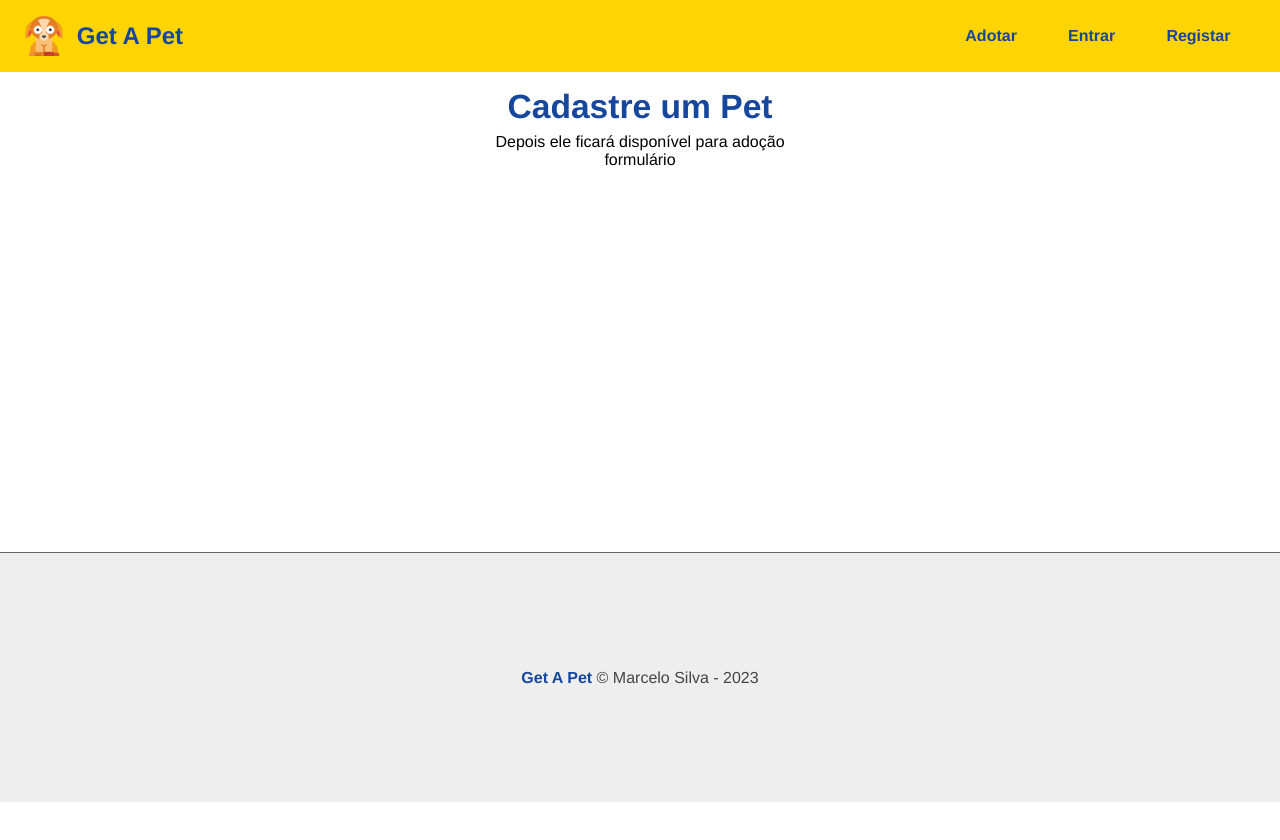
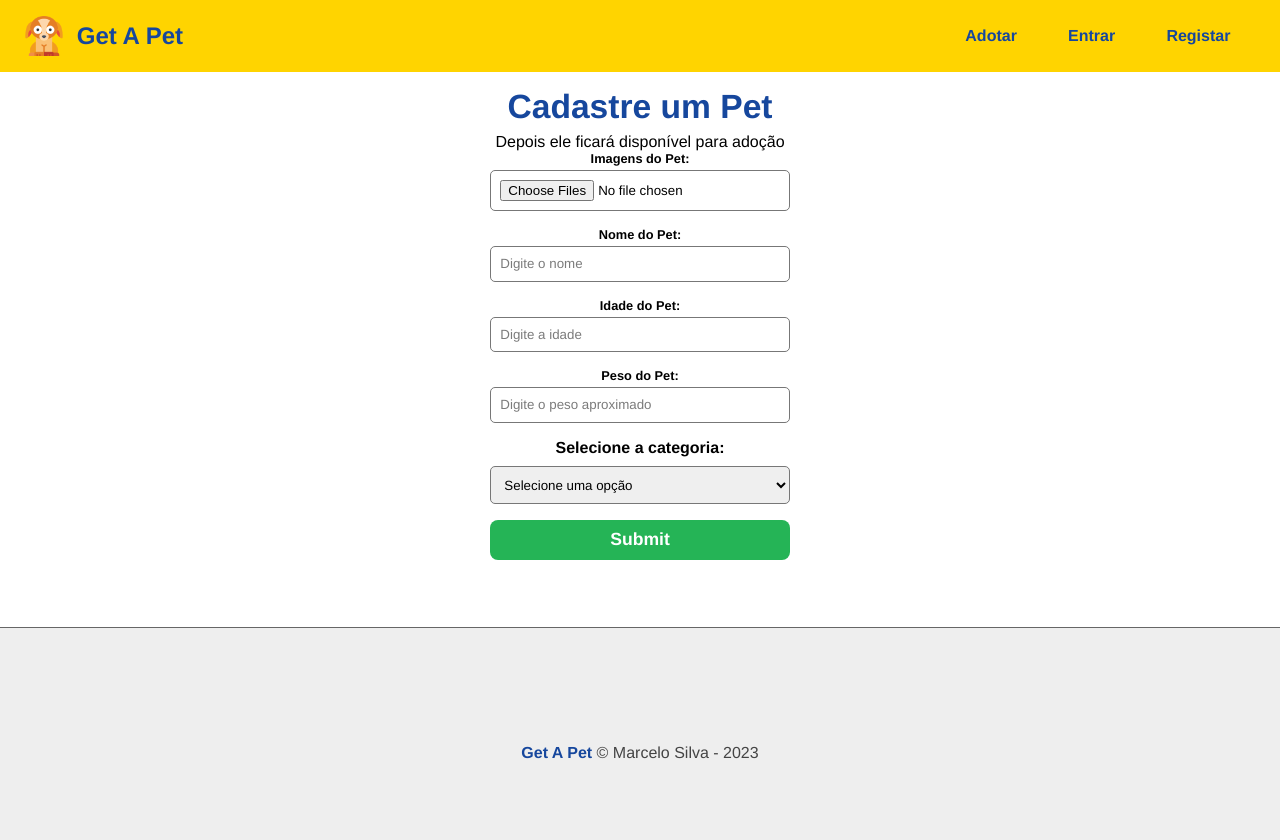
Before and after one commit to Macsilva40/Get_a_Pet, a React (Create React App) app in the folder frontend/: page /pet/add in a window 1280 px wide. Shown: the top 840 px of the page. Before the commit the page ends 802 px from the top, so only its background shows below. Built offline with nearby package versions, Linux system fonts and the light colour scheme.

Commit message:
Formulario Pet

```diff
--- /dev/null
+++ b/frontend/src/components/form/PetForm.jsx
@@ -0,0 +1,65 @@
+import { useState } from "react"
+
+import formStyles from './Form.module.css'
+
+import Input from "./Input"
+import Select from "./Select"
+
+function PetForm(handleSubmit, petData, btnText) {
+    const [pet, setPet] = useState(petData || {})
+    const [preview, setPreview] = useState([])
+    const colors = ['Branco', 'Preto', 'Cinza', 'Caramelo', 'Mesclado']
+
+    function onFileChange(e) { }
+
+    function handleChange(e) { }
+
+    function handleColor(e) { }
+
+
+    return (
+        <form className={formStyles.form_container}>
+            <Input
+                text="Imagens do Pet"
+                type="file"
+                name="images"
+                handleOnChange={onFileChange}
+                multiple={true}
+            />
+            <Input
+                text="Nome do Pet"
+                type="text"
+                name="name"
+                placeholder="Digite o nome"
+                handleOnChange={handleChange}
+                value={pet.name || ''}
+            />
+            <Input
+                text="Idade do Pet"
+                type="number"
+                name="age"
+                placeholder="Digite a idade"
+                handleOnChange={handleChange}
+                value={pet.age || ''}
+            />
+            <Input
+                text="Peso do Pet"
+                type="number"
+                name="weight"
+                placeholder="Digite o peso aproximado"
+                value={pet.weight || ''}
+                handleOnChange={handleChange}
+            />
+            <Select
+                name="color"
+                text="Selecione a categoria"
+                options={colors}
+                handleOnChange={handleColor}
+                value={pet.color || ''}
+            />
+            <input type="submit" value={btnText} />
+        </form>
+    )
+}
+
+export default PetForm
--- /dev/null
+++ b/frontend/src/components/form/Select.jsx
@@ -0,0 +1,24 @@
+import styles from './Select.module.css'
+
+function Select({ text, name, options, handleOnChange, value }) {
+    return (
+        <div className={styles.form_control}>
+            <label htmlFor={name}>{text}:</label>
+            <select
+                name={name}
+                id={name}
+                onChange={handleOnChange}
+                value={value || ''}
+            >
+                <option>Selecione uma opção</option>
+                {options.map((option) => (
+                    <option value={option} key={option}>
+                        {option}
+                    </option>
+                ))}
+            </select>
+        </div>
+    )
+}
+
+export default Select
--- /dev/null
+++ b/frontend/src/components/form/Select.module.css
@@ -0,0 +1,16 @@
+.form_control {
+    display: flex;
+    flex-direction: column;
+    margin-bottom: 1em;
+}
+
+.form_control label {
+    margin-bottom: 0.6em;
+    font-weight: bold;
+}
+
+.form_control select {
+    padding: 0.7em;
+    border: 1px solid #777;
+    border-radius: 5px;
+}
--- a/frontend/src/components/pages/Pet/AddPet.jsx
+++ b/frontend/src/components/pages/Pet/AddPet.jsx
@@ -1,4 +1,18 @@
+import { useState } from 'react'
+import api from '../../../utils/api'
+
 import styles from './AddPet.module.css'
+
+// import { useState } from 'react'
+import { useNavigate } from 'react-router-dom'
+
+/* components */
+import PetForm from '../../form/PetForm'
+
+
+
+/* hooks */
+import useFlashMessage from '../../../hooks/useFlashMessage'
 
 function AddPet() {
     return (
@@ -7,7 +21,7 @@
                 <h1>Cadastre um Pet</h1>
                 <p>Depois ele ficará disponível para adoção</p>
             </div>
-            <p>formulário</p>
+            <PetForm btnText="Cadastrar" />
         </section>
     )
 }
```
